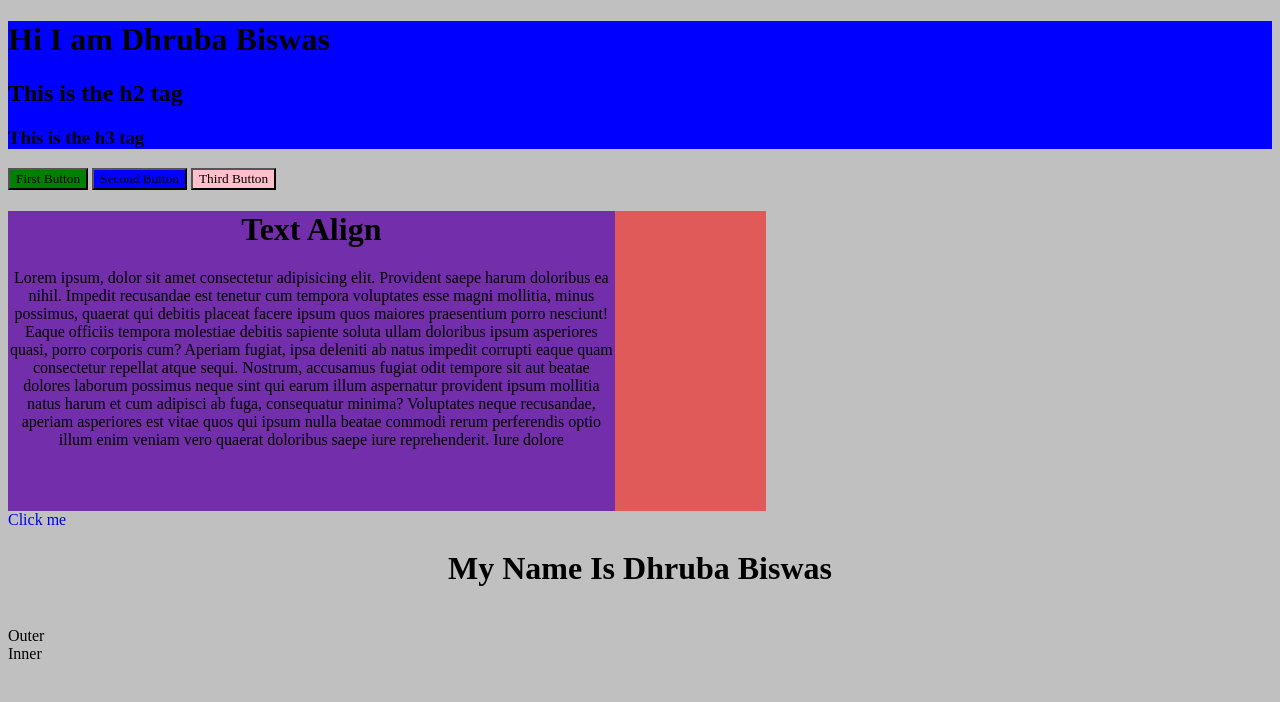
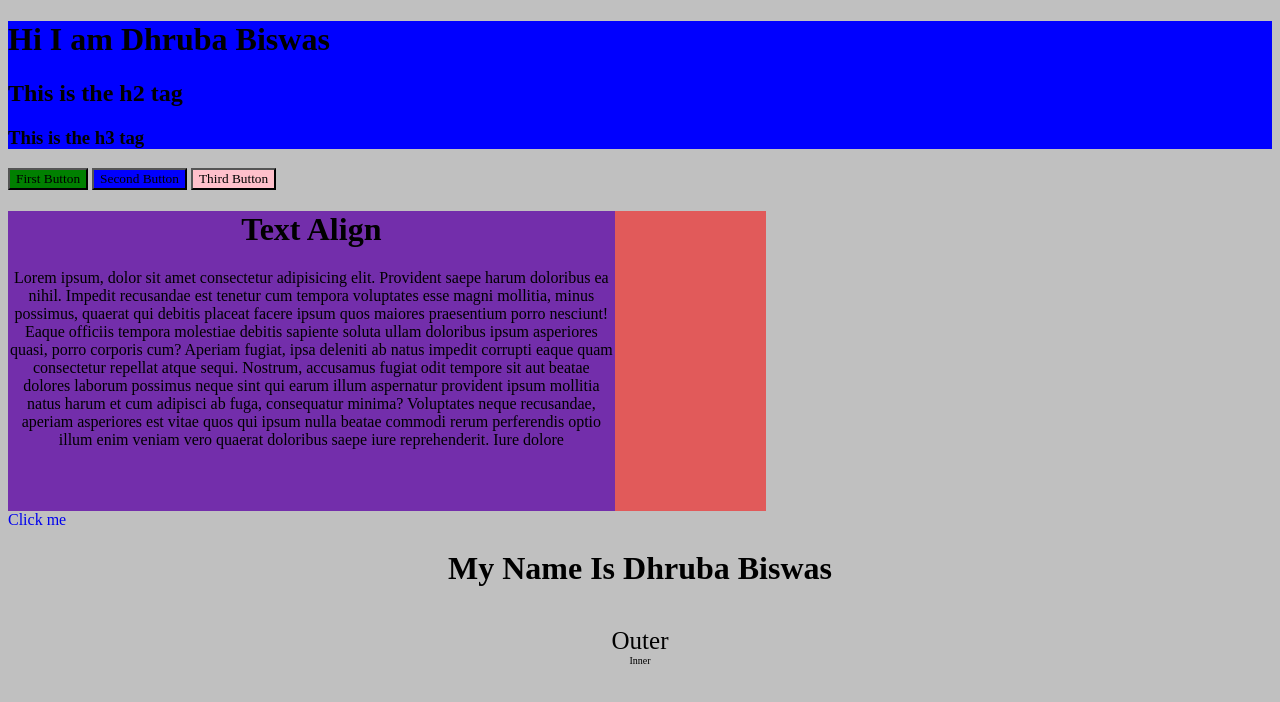
Before and after one commit to Dhruba545/css_practice, a plain HTML site: page index.html in a window 1280 px wide. Drawn offline with Linux system fonts and the light colour scheme.

Commit message:
fixed the mistakes of class , id

```diff
--- a/index.css
+++ b/index.css
@@ -43,11 +43,11 @@
     text-align:center;
     text-transform: capitalize;
 }
- .outer{
+ #outer{
     font-size:25px;
     text-align:center;
  }
- .inner{
+ #inner{
     font-size: 10px;
 
  }
```
